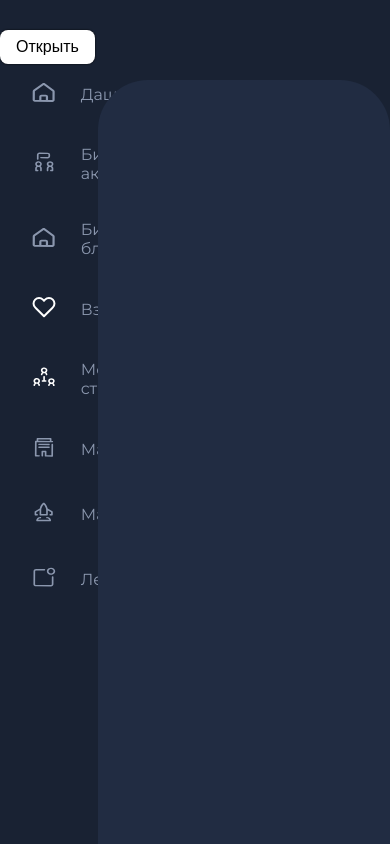
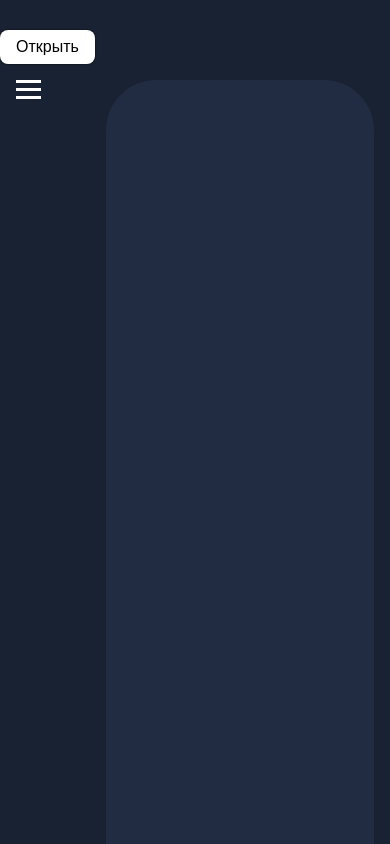
Before and after one commit to comp-master-byte/dfa-media, a React (Create React App) app: page / in a window 390 px wide. Built offline with nearby package versions, Linux system fonts and the light colour scheme; a web font is replaced by a local one.

Commit message:
Добавлен бургер

```diff
--- a/src/components/Layout/Layout.module.scss
+++ b/src/components/Layout/Layout.module.scss
@@ -11,7 +11,6 @@
 
 .mainContent {
     display: flex;
-    // justify-content: space-between;
     min-height: calc(100vh - 80px);
 }
 
@@ -44,12 +43,10 @@
     div.container {
         max-width: 1600px !important;
     }
+}
 
-    div.outletContent {
-        // width: 80%;
-    }
-
-    div.navigationContent {
-        // flex-basis: 20%;
+@media (max-width: 1249px) {
+    .mainContent {
+        padding: 0 1rem;
     }
 }
--- a/src/components/Navigation/Navigation.jsx
+++ b/src/components/Navigation/Navigation.jsx
@@ -1,4 +1,4 @@
-import React, { Fragment } from 'react';
+import React, { Fragment, useState } from 'react';
 import styles from "./Navigation.module.scss";
 import { DfaLink } from '../../UI/DfaLink/DfaLink.jsx';
 import structure from "../../images/icons/structure.svg";
@@ -17,8 +17,16 @@ import { FiHeart } from "react-icons/fi"
 
 export const Navigation = () => {
 
+    const [isOpenMenu, setIsOpenMenu] = useState(false);
+
     return (
         <Fragment>
+            <div className={styles.burger}>
+                <div className={styles.burder__lines}></div>
+                <div className={styles.burder__lines}></div>
+                <div className={styles.burder__lines}></div>
+            </div>
+            <div className={styles.menu}>
                 <DfaLink
                     to='/dashboard'
                     textLink="Дашбоард"
@@ -67,6 +75,7 @@ export const Navigation = () => {
                     icon={landing}
                     activeIcon={activeLanding}
                 />
+            </div>
         </Fragment>
     )
 }
--- a/src/components/Navigation/Navigation.module.scss
+++ b/src/components/Navigation/Navigation.module.scss
@@ -0,0 +1,28 @@
+.burger {
+    width: 25px;
+    height: 14px;
+    cursor: pointer;
+    display: none;
+
+    .burder__lines {
+        display: block;
+        background-color: #fff;
+        width: 100%;
+        height: 3px;
+        margin-bottom: 5px;
+
+        &:last-child {
+            margin-bottom: 0 !important;
+        }
+    }
+}
+
+@media (max-width: 1049px) {
+    div.burger {
+        display: block;
+    }
+
+    div.menu {
+        display: none;
+    }
+}
```
Lines whose indentation alone changed are shown as unchanged.
